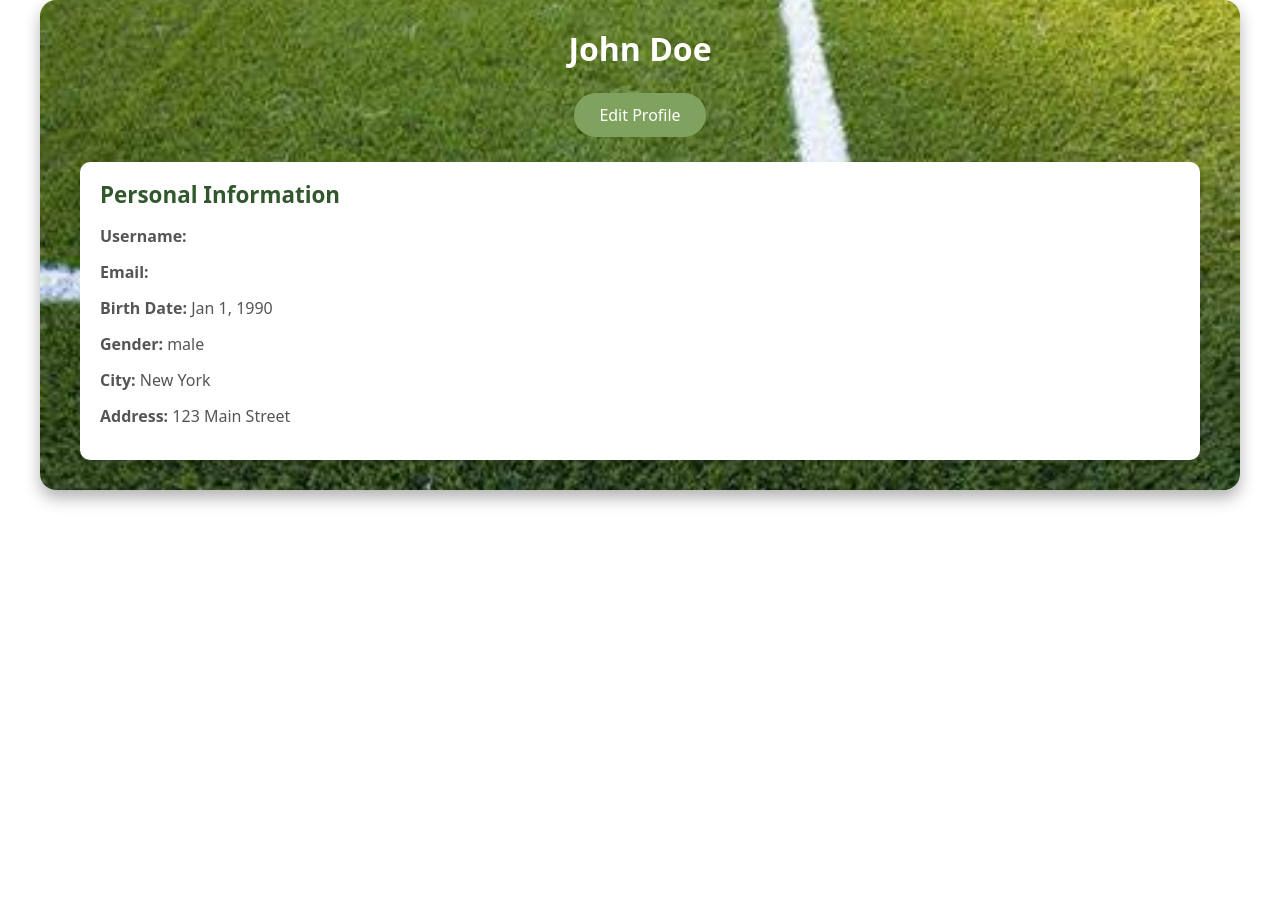
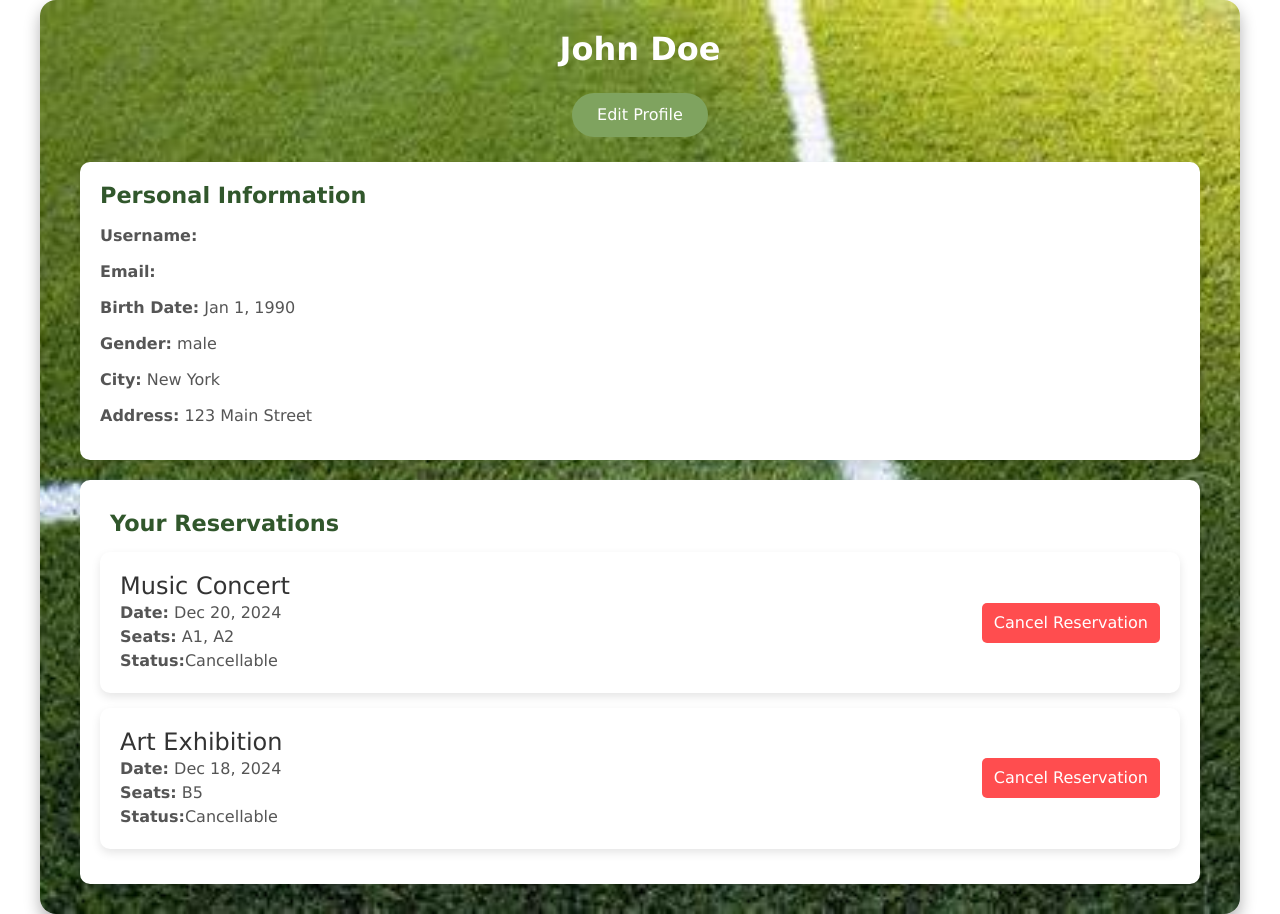
Before and after one commit to mennamohamed0207/Egyptian-Premier-League-Match-Reservation-System, an Angular app in the folder Frontend/match_reservation_app/: page /profile in a window 1280 px wide. Before the commit the page ends 800 px from the top, so only its background shows below. Built offline with nearby package versions, Linux system fonts and the light colour scheme.

Commit message:
Adding reserved tickets

```diff
--- a/Frontend/match_reservation_app/angular.json
+++ b/Frontend/match_reservation_app/angular.json
@@ -37,6 +37,7 @@
               }
             ],
             "styles": [
+              "@angular/material/prebuilt-themes/azure-blue.css",
               "src/styles.css",
               "node_modules/bootstrap/dist/css/bootstrap.min.css"
             ],
@@ -105,6 +106,7 @@
               }
             ],
             "styles": [
+              "@angular/material/prebuilt-themes/azure-blue.css",
               "src/styles.css"
             ],
             "scripts": []
--- a/Frontend/match_reservation_app/package.json
+++ b/Frontend/match_reservation_app/package.json
@@ -12,10 +12,12 @@
   "private": true,
   "dependencies": {
     "@angular/animations": "^19.0.0",
+    "@angular/cdk": "^19.0.3",
     "@angular/common": "^19.0.0",
     "@angular/compiler": "^19.0.0",
     "@angular/core": "^19.0.0",
     "@angular/forms": "^19.0.0",
+    "@angular/material": "^19.0.3",
     "@angular/platform-browser": "^19.0.0",
     "@angular/platform-browser-dynamic": "^19.0.0",
     "@angular/platform-server": "^19.0.0",
--- /dev/null
+++ b/Frontend/match_reservation_app/src/app/cancel-reservation-dialog/cancel-reservation-dialog.component.css
@@ -0,0 +1,27 @@
+.dialog-container {
+    text-align: center;
+    padding: 20px;
+}
+
+.dialog-container h2 {
+    font-size: 1.5rem;
+    margin-bottom: 15px;
+    color: #333;
+}
+
+.dialog-container p {
+    margin: 5px 0;
+    font-size: 1rem;
+    color: #666;
+}
+
+mat-dialog-actions {
+    margin-top: 20px;
+    display: flex;
+    justify-content: space-between;
+}
+
+button {
+    font-size: 1rem;
+    padding: 8px 16px;
+}
--- /dev/null
+++ b/Frontend/match_reservation_app/src/app/cancel-reservation-dialog/cancel-reservation-dialog.component.html
@@ -0,0 +1,12 @@
+<div class="dialog-container">
+    <h2 mat-dialog-title>Cancel Reservation</h2>
+    <mat-dialog-content>
+        <p>Are you sure you want to cancel your reservation for:</p>
+        <p><strong>{{ data.eventName }}</strong></p>
+        <p>Date: {{ data.eventDate | date }}</p>
+    </mat-dialog-content>
+    <mat-dialog-actions align="end">
+        <button mat-button (click)="onCancel()">No</button>
+        <button mat-raised-button color="warn" (click)="onConfirm()">Yes, Cancel</button>
+    </mat-dialog-actions>
+</div>
--- /dev/null
+++ b/Frontend/match_reservation_app/src/app/cancel-reservation-dialog/cancel-reservation-dialog.component.ts
@@ -0,0 +1,24 @@
+import { Component, Inject } from '@angular/core';
+import { MAT_DIALOG_DATA, MatDialogRef } from '@angular/material/dialog';
+
+
+@Component({
+  standalone: false,
+  selector: 'app-cancel-reservation-dialog',
+  templateUrl: './cancel-reservation-dialog.component.html',
+  styleUrls: ['./cancel-reservation-dialog.component.css']
+})
+export class CancelReservationDialogComponent {
+  constructor(
+    public dialogRef: MatDialogRef<CancelReservationDialogComponent>,
+    @Inject(MAT_DIALOG_DATA) public data: any
+  ) {}
+
+  onConfirm(): void {
+    this.dialogRef.close(true); // Send 'true' back to confirm
+  }
+
+  onCancel(): void {
+    this.dialogRef.close(false); // Send 'false' back to cancel
+  }
+}
--- a/Frontend/match_reservation_app/src/app/profile/profile.component.css
+++ b/Frontend/match_reservation_app/src/app/profile/profile.component.css
@@ -173,3 +173,66 @@
     background-color: #132a13;
     /* Dark Green */
 }
+
+.reservations-section {
+    /* margin-top: 20px;
+    padding: 10px;
+    background-color: #f9f9f9;
+    border-radius: 8px;
+    box-shadow: 0 2px 5px rgba(0, 0, 0, 0.1); */
+    background: white;
+    padding: 20px;
+    border-radius: 10px;
+    box-shadow: 0 4px 10px rgba(0, 0, 0, 0.1);
+    margin-top: 20px;
+}
+
+.reservation-card {
+    margin-bottom: 15px;
+    padding: 15px;
+    border-radius: 8px;
+    display: flex;
+    justify-content: space-between;
+    align-items: center;
+
+    background: white;
+    padding: 20px;
+    border-radius: 10px;
+    box-shadow: 0 4px 10px rgba(0, 0, 0, 0.1);
+}
+
+.reservation-info h4 {
+    margin: 0;
+    color: #333;
+}
+.reservation-card p {
+    margin: 0;
+    color: #555;
+}
+.reservations-section h3 {
+    margin: 10px;
+    align-items: center;
+    color: #31572c;
+    /* Hunter Green */
+    font-size: 1.4rem;
+    margin-bottom: 15px;
+    font-weight: 600;
+}
+
+.cancel-button {
+    background-color: #ff4d4f;
+    color: #fff;
+    border: none;
+    padding: 8px 12px;
+    border-radius: 5px;
+    cursor: pointer;
+    transition: background-color 0.3s ease;
+}
+
+.cancel-button:hover {
+    background-color: #d9363e;
+}
+
+*{
+    font-family: Verdana, Geneva, Tahoma, sans-serif;
+}
--- a/Frontend/match_reservation_app/src/app/profile/profile.component.html
+++ b/Frontend/match_reservation_app/src/app/profile/profile.component.html
@@ -64,4 +64,35 @@
         <button (click)="onSubmit()" [disabled]="!profileForm.valid">Save Changes</button>
         <button (click)="resetForm()">Cancel</button>
     </div>
+    <!-- Reservations Section -->
+    <div class="reservations-section">
+        <h3>Your Reservations</h3>
+        <div *ngIf="reservations.length > 0; else noReservations">
+            <div class="reservation-card" *ngFor="let reservation of reservations">
+                <div class="reservation-info">
+                    <h4>{{ reservation.eventName }}</h4>
+                    <p>
+                        <strong>Date:</strong> {{ reservation.eventDate | date }}
+                    </p>
+                    <p>
+                        <strong>Seats:</strong> {{ reservation.seats.join(', ') }}
+                    </p>
+                    <p>
+                        <strong>Status:</strong>
+                        <span *ngIf="canCancel(reservation.eventDate)">Cancellable</span>
+                        <span *ngIf="!canCancel(reservation.eventDate)">Non-Cancellable</span>
+                    </p>
+                </div>
+                <button
+                *ngIf="canCancel(reservation.eventDate)"
+                (click)="cancelReservation(reservation.id, reservation)"
+                class="cancel-button">
+                Cancel Reservation
+            </button>
+            </div>
+        </div>
+        <ng-template #noReservations>
+            <p>No reservations found.</p>
+        </ng-template>
+    </div>
 </div>
--- a/Frontend/match_reservation_app/src/app/profile/profile.component.ts
+++ b/Frontend/match_reservation_app/src/app/profile/profile.component.ts
@@ -1,5 +1,7 @@
 import { Component } from '@angular/core';
 import { FormBuilder, FormGroup, Validators } from '@angular/forms';
+import { MatDialog } from '@angular/material/dialog';
+import { CancelReservationDialogComponent } from '../cancel-reservation-dialog/cancel-reservation-dialog.component';
 
 @Component({
   selector: 'app-profile',
@@ -12,7 +14,7 @@ export class ProfileComponent {
   profileForm: FormGroup;
   editMode = false;
 
-  constructor(private fb: FormBuilder) {
+  constructor(private fb: FormBuilder, private dialog: MatDialog) {
     this.profileForm = this.fb.group({
       username: [{ value: 'john_doe', disabled: true }],
       email: [{ value: 'john.doe@example.com', disabled: true }],
@@ -48,4 +50,50 @@ export class ProfileComponent {
       role: 'Fan',
     });
   }
+
+  canCancel(eventDate: Date): boolean {
+    const currentDate = new Date();
+    const daysBeforeEvent = Math.floor(
+      (new Date(eventDate).getTime() - currentDate.getTime()) / (1000 * 60 * 60 * 24)
+    );
+    return daysBeforeEvent >= 3;
+  }
+
+
+
+  cancelReservation(reservationId: number, reservation: any): void {
+    const dialogRef = this.dialog.open(CancelReservationDialogComponent, {
+      width: '400px',
+      data: {
+        eventName: reservation.eventName,
+        eventDate: reservation.eventDate
+      }
+    });
+
+    dialogRef.afterClosed().subscribe(result => {
+      if (result) {
+        // Logic to cancel the reservation
+        const reservationIndex = this.reservations.findIndex(r => r.id === reservationId);
+        if (reservationIndex !== -1) {
+          this.reservations.splice(reservationIndex, 1);
+          console.log('Reservation canceled successfully!');
+        }
+      }
+    });
+  }
+  reservations = [
+    {
+      id: 1,
+      eventName: 'Music Concert',
+      eventDate: new Date('2024-12-20'),
+      seats: ['A1', 'A2']
+    },
+    {
+      id: 2,
+      eventName: 'Art Exhibition',
+      eventDate: new Date('2024-12-18'),
+      seats: ['B5']
+    }
+  ];
+
 }
--- a/Frontend/match_reservation_app/src/index.html
+++ b/Frontend/match_reservation_app/src/index.html
@@ -12,8 +12,10 @@
       integrity="sha384-QWTKZyjpPEjISv5WaRU9OFeRpok6YctnYmDr5pNlyT2bRjXh0JMhjY6hW+ALEwIH"
       crossorigin="anonymous"
     />
-  </head>
-  <body>
+      <link href="https://fonts.googleapis.com/css2?family=Roboto:wght@300;400;500&display=swap" rel="stylesheet">
+    <link href="https://fonts.googleapis.com/icon?family=Material+Icons" rel="stylesheet">
+</head>
+  <body class="mat-typography">
     <app-root></app-root>
     <script
       src="https://cdn.jsdelivr.net/npm/bootstrap@5.3.3/dist/js/bootstrap.bundle.min.js"
--- a/Frontend/match_reservation_app/src/styles.css
+++ b/Frontend/match_reservation_app/src/styles.css
@@ -9,3 +9,6 @@ body {
 --moss-green: #90a955ff;
 --mindaro: #ecf39eff;
 */
+
+html, body { height: 100%; }
+body { margin: 0; font-family: Roboto, "Helvetica Neue", sans-serif; }
```
Also changed, not shown: Frontend/match_reservation_app/src/app/app.module.ts (+14 -1 lines), 2 other files (tests, documents, lock files or other folders).
